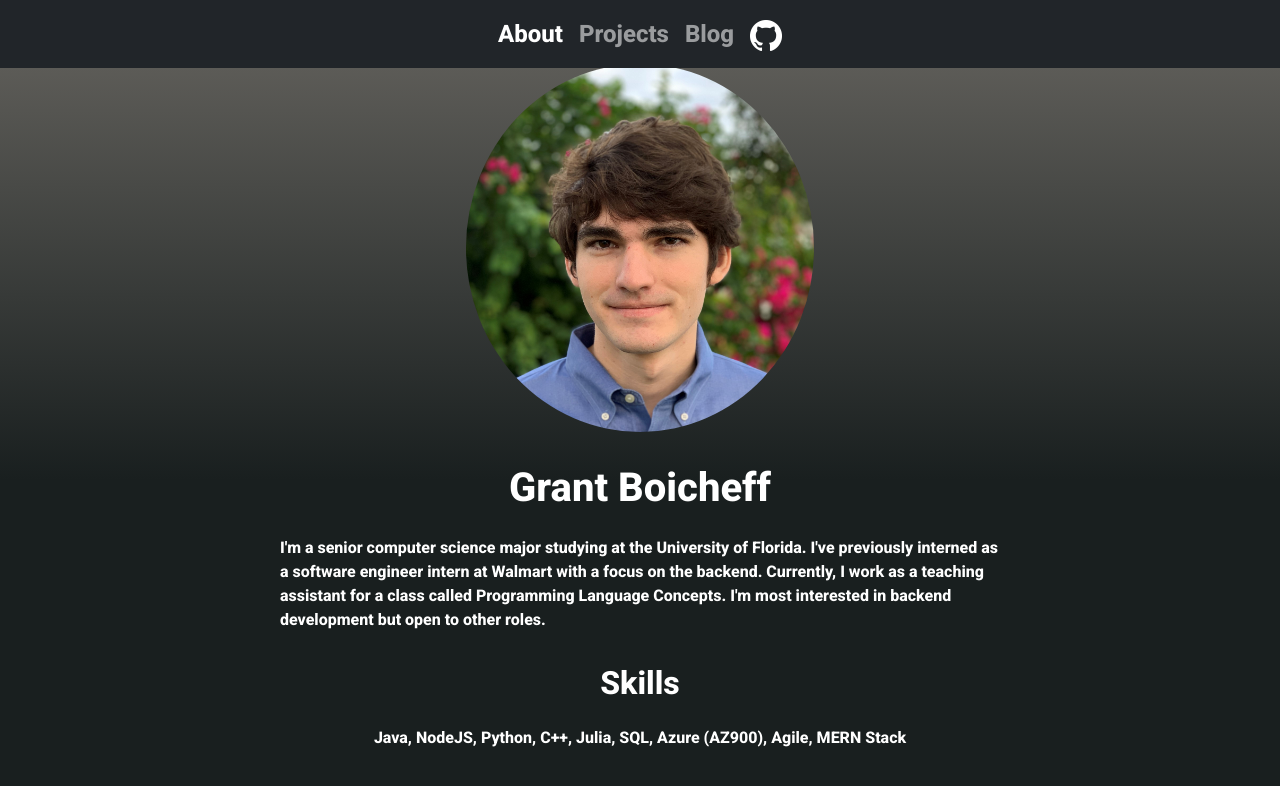
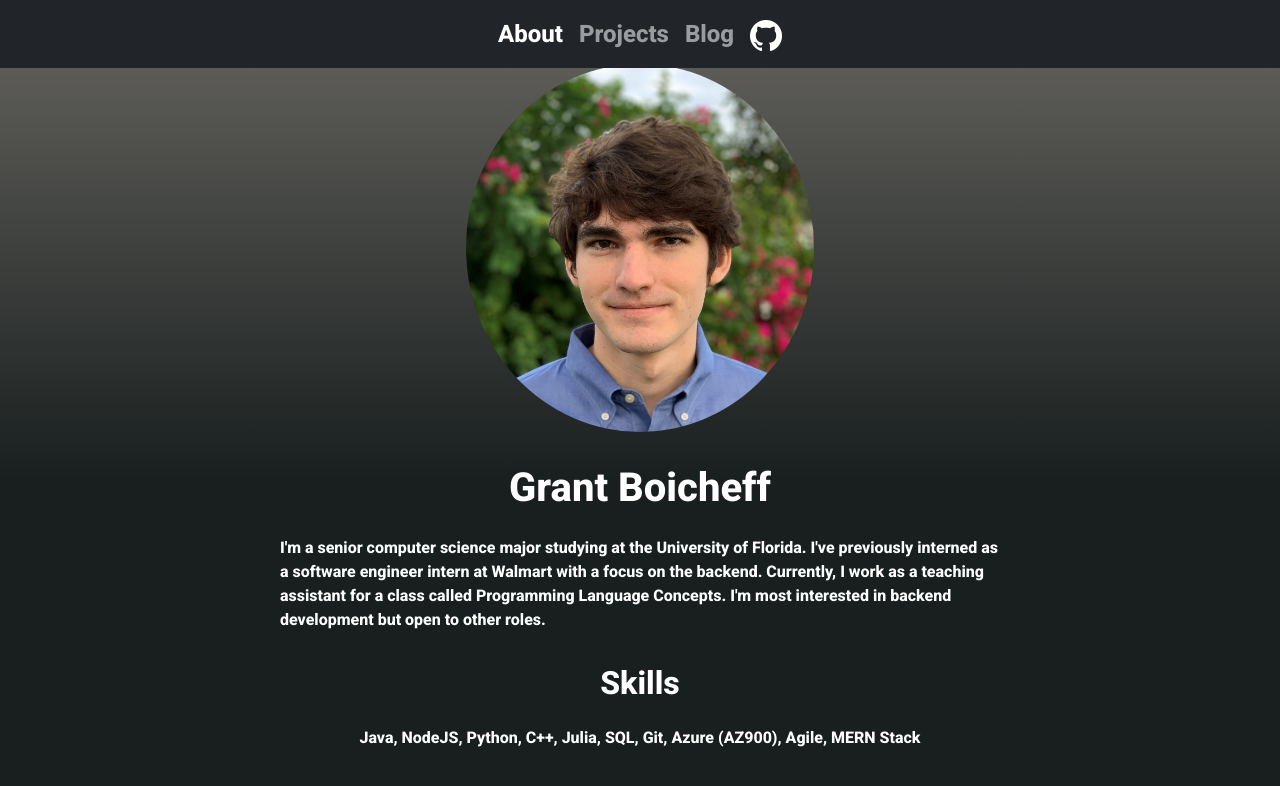
Before and after one commit to gboicheff/PersonalWebsite, a React (Create React App) app: page /about in a window 1280 px wide. Shown: the top 786 px of the page. Built offline with nearby package versions, Linux system fonts and the light colour scheme.

Commit message:
fixed skills

```diff
--- a/src/text/Bio.js
+++ b/src/text/Bio.js
@@ -3,7 +3,7 @@ const Bio = `I'm a senior computer science major studying at the University of F
   Currently, I work as a teaching assistant for a class called Programming Language Concepts.
   I'm most interested in backend development but open to other roles.`
 
-const Skills = ["Java", "NodeJS", "Python", "C++", "Julia", "SQL", "Azure (AZ900)", "Agile", "MERN Stack"]
+const Skills = ["Java", "NodeJS", "Python", "C++", "Julia", "SQL", "Git", "Azure (AZ900)", "Agile", "MERN Stack"]
 
 
 export {
```
